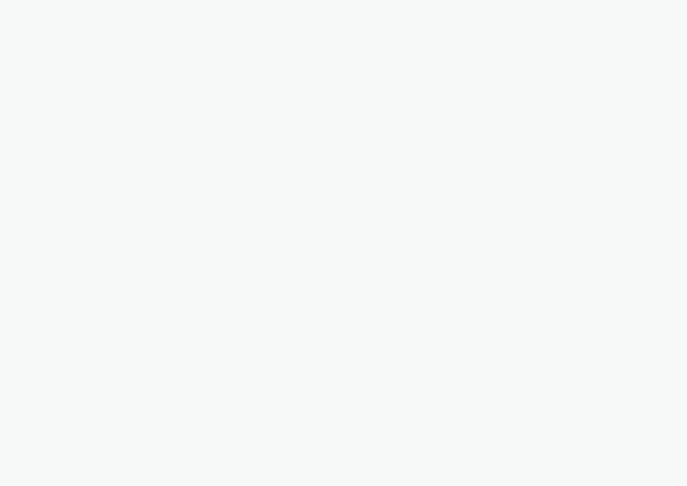
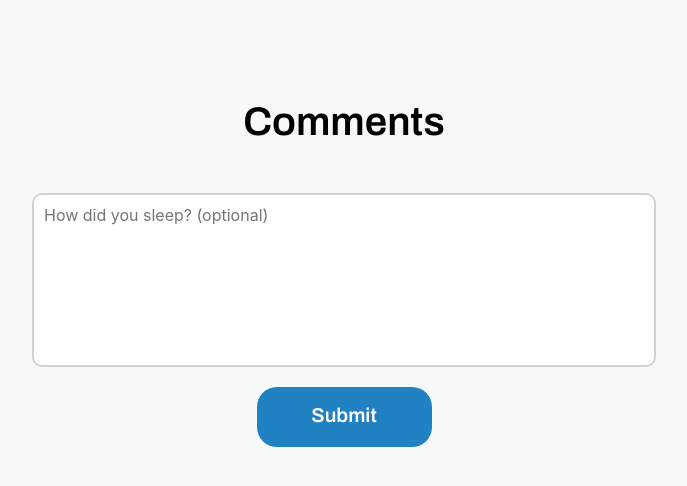
Before and after one commit to cml2021/sleepTracker, a React (Create React App) app in the folder sleep-ui/: page /entry-comments in a window 1280 px wide. Before the commit this address had no page. Shown: the top 486 px of the page, without its empty margins (296-983 px from the left). Built offline with nearby package versions, Linux system fonts and the light colour scheme; the HTML template or start-up script is replaced by a standard one.

Commit message:
Added isSubmit and handler prop to button

```diff
--- a/sleep-ui/src/App.css
+++ b/sleep-ui/src/App.css
@@ -108,7 +108,7 @@ h2 {
 
 .rating-option, .rating-option-selected {
     height: 50px;
-    background-color: rgb(248, 243, 243);
+    background-color: white;
     text-align: center;
     color: black;
     cursor: pointer;
@@ -133,3 +133,18 @@ h2 {
     border-radius: 0 20px 20px 0;
     margin-right: 5px;
 }
+
+.comment-field {
+    width: 50%;
+    height: 150px;
+    max-width: 600px;
+    min-width: 300px;
+    display: block;
+    margin: 0 auto;
+    font-size: 1em;
+    font-family: inherit;
+    padding: 10px;
+    resize: none;
+    border-radius: 10px;
+    border: 2px solid lightgray;
+}
--- a/sleep-ui/src/App.js
+++ b/sleep-ui/src/App.js
@@ -12,10 +12,10 @@ import EntryWakeupDuration from "./pages/CreateEntry/EntryWakeupDuration";
 import EntryFinalWakeup from "./pages/CreateEntry/EntryFinalWakeup";
 import EntryUptime from "./pages/CreateEntry/EntryUptime";
 import EntrySleepQuality from "./pages/CreateEntry/EntrySleepQuality";
+import EntryComments from "./pages/CreateEntry/EntryComments";
 
 function App() {
 
-  // Try date-fns for date management
   const yesterday = add(new Date(), {days: -1})
   const defaultBedtime = set(yesterday, {hours: 22, minutes: 0, seconds: 0, milliseconds: 0}) // yesterday at 10:00 PM
   const defaultWaketime = set(new Date(), {hours: 6, minutes: 0, seconds: 0, milliseconds: 0}) // today at 6:00 AM
@@ -29,6 +29,8 @@ function App() {
   const [waketime, setWaketime] = useState(defaultWaketime);
   const [uptime, setUptime] = useState(defaultWaketime);
   const [qualityRating, setQualityRating] = useState('');
+  const [comments, setComments] = useState('');
+  const [payload, setPayload] = useState([date, bedtime, sleeptime, sleepdelay, awakenings, awakeningsDuration, waketime, uptime, qualityRating, comments])
 
   return (
     <div>
@@ -44,6 +46,7 @@ function App() {
           <Route path="/entry-final-wake" element={<EntryFinalWakeup waketime={waketime} setWaketime={setWaketime} setUptime={setUptime}/>} />
           <Route path="/entry-final-up" element={<EntryUptime uptime={uptime} setUptime={setUptime}/>} />
           <Route path="/entry-quality" element={<EntrySleepQuality qualityRating={qualityRating} setQualityRating={setQualityRating} />} />
+          <Route path="/entry-comments" element={<EntryComments comments={comments} setComments={setComments} payload={payload}/>} />
         </Routes>
       </Router>
     </div>
--- /dev/null
+++ b/sleep-ui/src/pages/CreateEntry/EntryComments.js
@@ -0,0 +1,37 @@
+import React from "react";
+import CommentField from "../../ui-components/CommentField";
+import Button from "../../ui-components/Button";
+
+function EntryComments({comments, setComments, payload}) {
+
+    const placeholder = "How did you sleep? (optional)";
+
+    const submitEntry = (e) => {
+        e.preventDefault();
+        console.log("Submit button clicked!")
+    }
+
+    // const saveEntry = async (e) => {
+    //     e.preventDefault();
+    //     const [date, bedtime, sleeptime, sleepdelay, awakenings, awakeningsDuration, waketime, uptime, qualityRating, comments] = payload;
+    //     const data = {date, bedtime, sleeptime, sleepdelay, awakenings, awakeningsDuration, waketime, uptime, qualityRating, comments};
+    //     const response = await fetch("/create", {
+    //         method: "POST",
+    //         body: JSON.stringify(data),
+    //         headers: {
+    //             "Content-type": "application/json"
+    //         }
+    //     })
+    //     console.log(response);
+    // }
+
+    return (
+        <div>
+            <h2>Comments</h2>
+            <CommentField placeholder={placeholder} comments={comments} setComments={setComments}/>
+            <Button buttonText={"Submit"} isSubmit={true} onSubmit={submitEntry}/>
+        </div>
+    )
+};
+
+export default EntryComments;
--- a/sleep-ui/src/pages/CreateEntry/EntrySleepQuality.js
+++ b/sleep-ui/src/pages/CreateEntry/EntrySleepQuality.js
@@ -4,13 +4,13 @@ import Button from "../../ui-components/Button";
 
 function EntrySleepQuality({qualityRating, setQualityRating}) {
 
-    const [options, setOptions] = useState(["Very Poor", "Poor", "Fair", "Good", "Very Good"])
+    const [options] = useState(["Very Poor", "Poor", "Fair", "Good", "Very Good"])
 
     return (
         <div>
             <h2>How would you rate the quality of your sleep?</h2>
             <RatingScale options={options} qualityRating={qualityRating} setQualityRating={setQualityRating} />
-            <Button active={qualityRating === "" ? false : true} buttonText={"Next"}/>
+            <Button active={qualityRating === "" ? false : true} buttonText={"Next"} buttonPath={"/entry-comments"}/>
         </div>
     )
 };
--- a/sleep-ui/src/ui-components/Button.js
+++ b/sleep-ui/src/ui-components/Button.js
@@ -1,15 +1,24 @@
 import React from 'react';
 import { useNavigate } from 'react-router';
 
-function Button({buttonText, buttonPath, active}) {
+function Button({buttonText, buttonPath, active, isSubmit, onSubmit}) {
+
     const navigate = useNavigate();
 
     if (active === true | active === undefined) {
-        return (
-            <div className='button-active' onClick={() => navigate(buttonPath)}>
+        if (isSubmit === true) {
+            return (
+                <div className='button-active' onClick={onSubmit}>
                 <p className='button-txt'>{buttonText}</p>
             </div>
-        )
+            )
+        } else {
+            return (
+                <div className='button-active' onClick={() => navigate(buttonPath)}>
+                    <p className='button-txt'>{buttonText}</p>
+                </div>
+            )
+        }
     } else {
         return (
             <div className="button-disabled">
--- /dev/null
+++ b/sleep-ui/src/ui-components/CommentField.js
@@ -0,0 +1,18 @@
+import React from "react";
+
+function CommentField({placeholder, setComments}) {
+
+    const onAddComments = (e) => {
+        setComments(e.target.value)
+    }
+
+    return (
+        <textarea
+            className="comment-field"
+            placeholder={placeholder}
+            onChange={onAddComments}
+            />
+    )
+};
+
+export default CommentField;
--- a/sleep-ui/src/ui-components/RatingOption.js
+++ b/sleep-ui/src/ui-components/RatingOption.js
@@ -1,4 +1,4 @@
-import React, {useEffect} from "react";
+import React from "react";
 
 function RatingOption({value, numOptions, selection, setSelection}) {
 
```
